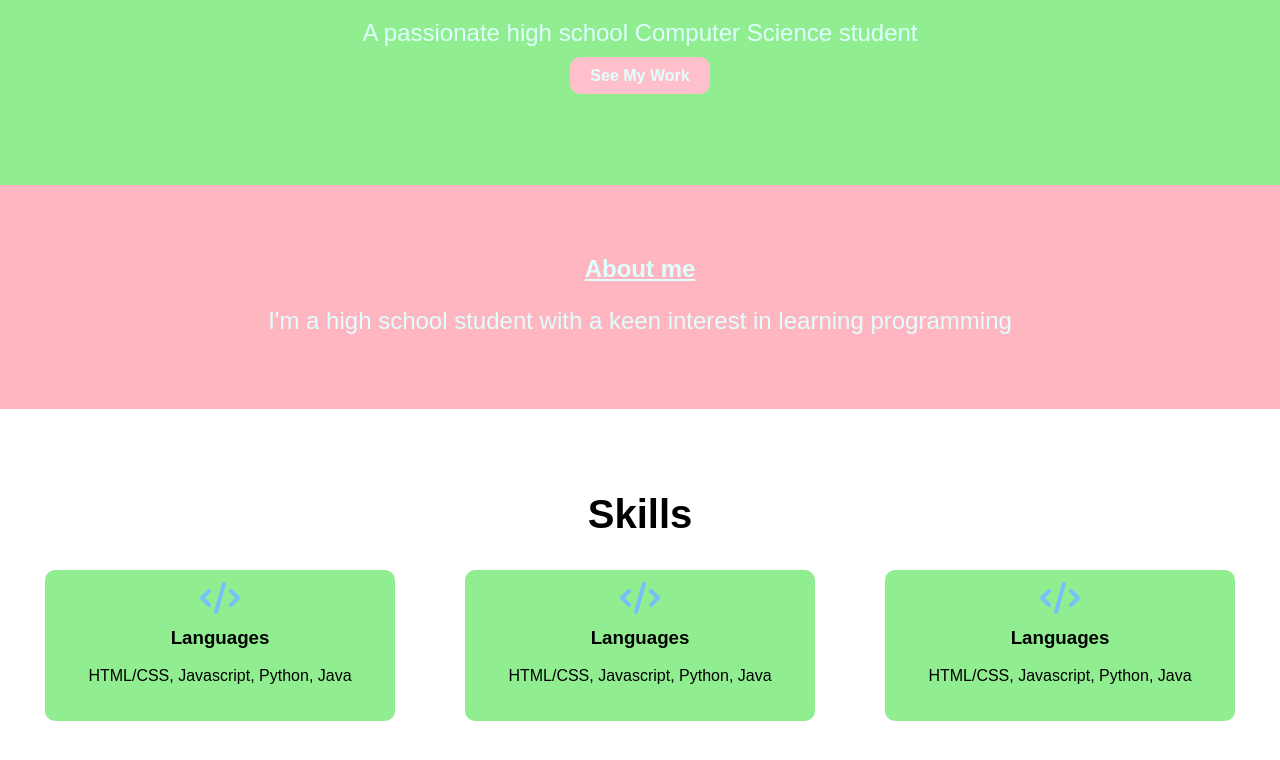
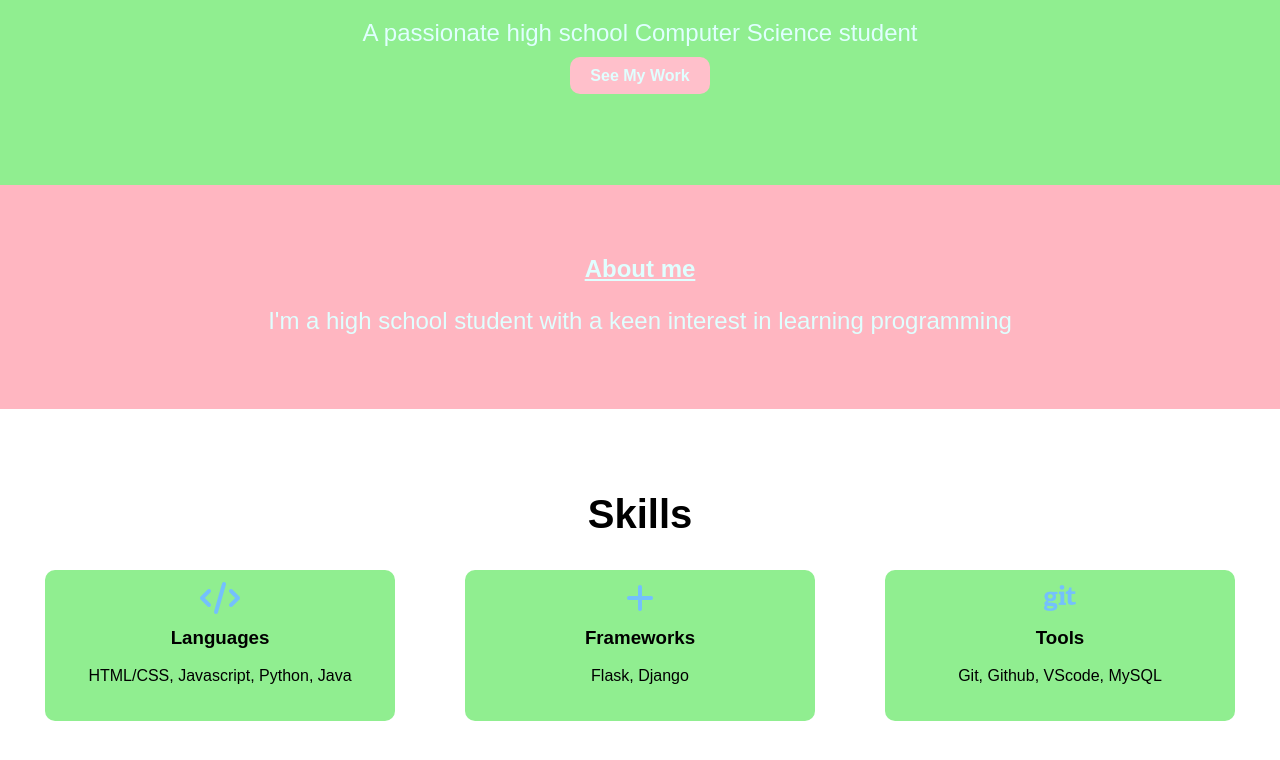
Before and after one commit to jennak04/portfolio, a plain HTML site: page index.html in a window 1280 px wide. Shown: the part 286-1046 px from the top of the page. Drawn offline with Linux system fonts and the light colour scheme.

Commit message:
11/20/24 - hw

```diff
--- a/index.html
+++ b/index.html
@@ -50,14 +50,14 @@
             <p>HTML/CSS, Javascript, Python, Java</p>
          </div>
          <div class="skill-item">
-            <i class="fa-solid fa-code fa-spin-pulse fa-2xl" style="color: #74C0FC;"></i>
-            <h3>Languages</h3>
-            <p>HTML/CSS, Javascript, Python, Java</p>
+            <i class="fa-solid fa-plus fa-spin-pulse fa-2xl" style="color: #74C0FC;"></i>
+            <h3>Frameworks</h3>
+            <p>Flask, Django</p>
          </div>
          <div class="skill-item">
-            <i class="fa-solid fa-code fa-spin-pulse fa-2xl" style="color: #74C0FC;"></i>
-            <h3>Languages</h3>
-            <p>HTML/CSS, Javascript, Python, Java</p>
+            <i class="fa-brands fa-git fa-spin-pulse fa-2xl" style="color: #74C0FC;"></i>
+            <h3>Tools</h3>
+            <p>Git, Github, VScode, MySQL</p>
          </div>
         </div>
     </section>
```
